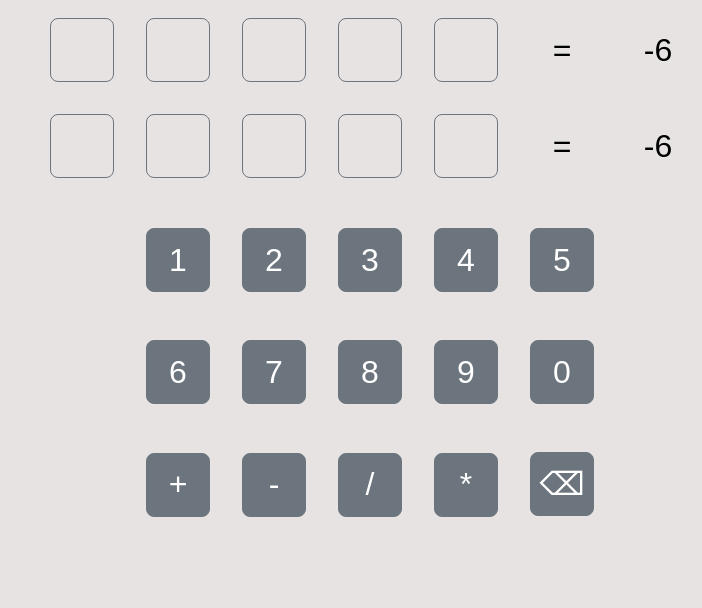
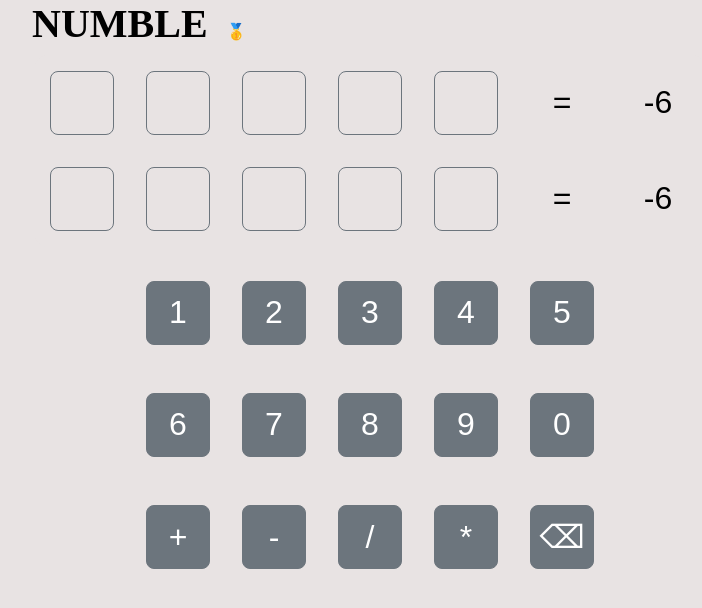
Before and after one commit to mitrlior/Nuble, a plain HTML site: page index.html in a window 1280 px wide. Shown: the whole page, without its empty margins (270-972 px from the left). Drawn offline with Linux system fonts and the light colour scheme.

Commit message:
Added scores board

```diff
--- a/index.css
+++ b/index.css
@@ -107,6 +107,62 @@ body {
 
 .num-row .btn-ent :focus {
   outline: none !important;
-  border: 1px solid red;
+  border: 1px solid black;
   box-shadow: 0 0 10px #719ece;
 }
+.page-title-div {
+  align-items: center;
+  display: block;
+  margin-left: auto;
+  margin-right: auto;
+}
+.page-title {
+  display: inline;
+  text-align: center;
+  font-size: 2.5rem;
+  margin-bottom: 0;
+}
+.page-title-button {
+  margin: auto;
+  margin-left: 0.1rem;
+  margin-bottom: 0.1rem;
+  cursor: pointer;
+  font-weight: 400;
+  color: #212529;
+  text-align: center;
+  user-select: none;
+  background-color: transparent;
+  border: 1px solid transparent;
+  padding: 0.375rem 0.75rem;
+  font-size: 1rem;
+  line-height: 1.5;
+  border-radius: 0.25rem;
+  display: inline;
+}
+.page-title-button:focus {
+  outline: none !important;
+  border: 1px solid black;
+  box-shadow: 0 0 10px #719ece;
+}
+.scores-title {
+  font-size: 2rem;
+  text-align: center;
+}
+.scores-div {
+  background-color: white;
+  height: 20rem;
+  width: 40rem;
+  top: 10rem;
+  left: 30rem;
+  position: absolute;
+  opacity: 0.95;
+  border-radius: 0.5rem;
+  border: 0.1rem solid #6c757d;
+  background-color: #e8e3e3;
+}
+
+.scores-ranks {
+  font-size: 1.5rem;
+  text-align: center;
+
+}
--- a/index.html
+++ b/index.html
@@ -5,6 +5,10 @@
     <link rel="stylesheet" type="text/css" href="index.css" />
   </head>
   <body onload="create_num_matrix(); create_calculator();">
+    <div class="page-title-div">
+      <h1 class="page-title">NUMBLE</h1>
+      <button class="page-title-button" onclick="show_scores();">&#129351;</button>
+    </div>
     <div class="box" id="box"></div>
   </body>
 </html>
--- a/index.js
+++ b/index.js
@@ -159,3 +159,23 @@ function create_num_matrix() {
   }
   document.getElementById("box").appendChild(matrix);
 }
+function show_scores() {
+  scores_vals = [9, 8, 7, 6, 5, 4, 3, 2, 1, 0];
+  var scores_board = Object.assign(document.createElement("div"), {
+    className: "scores-div",
+    id: "scores",
+  });
+  var title = Object.assign(document.createElement("h5"), {
+    textContent: "Scores",
+    className: "scores-title",
+  });
+  scores_board.appendChild(title);
+  document.body.appendChild(scores_board);
+  for (var i = 0; i < 5; i++) {
+    var score_rows = Object.assign(document.createElement("div"), {
+      textContent: i + 1 + ")    " + scores_vals[i],
+      className: "scores-ranks",
+    });
+    scores_board.appendChild(score_rows);
+  }
+}
```
